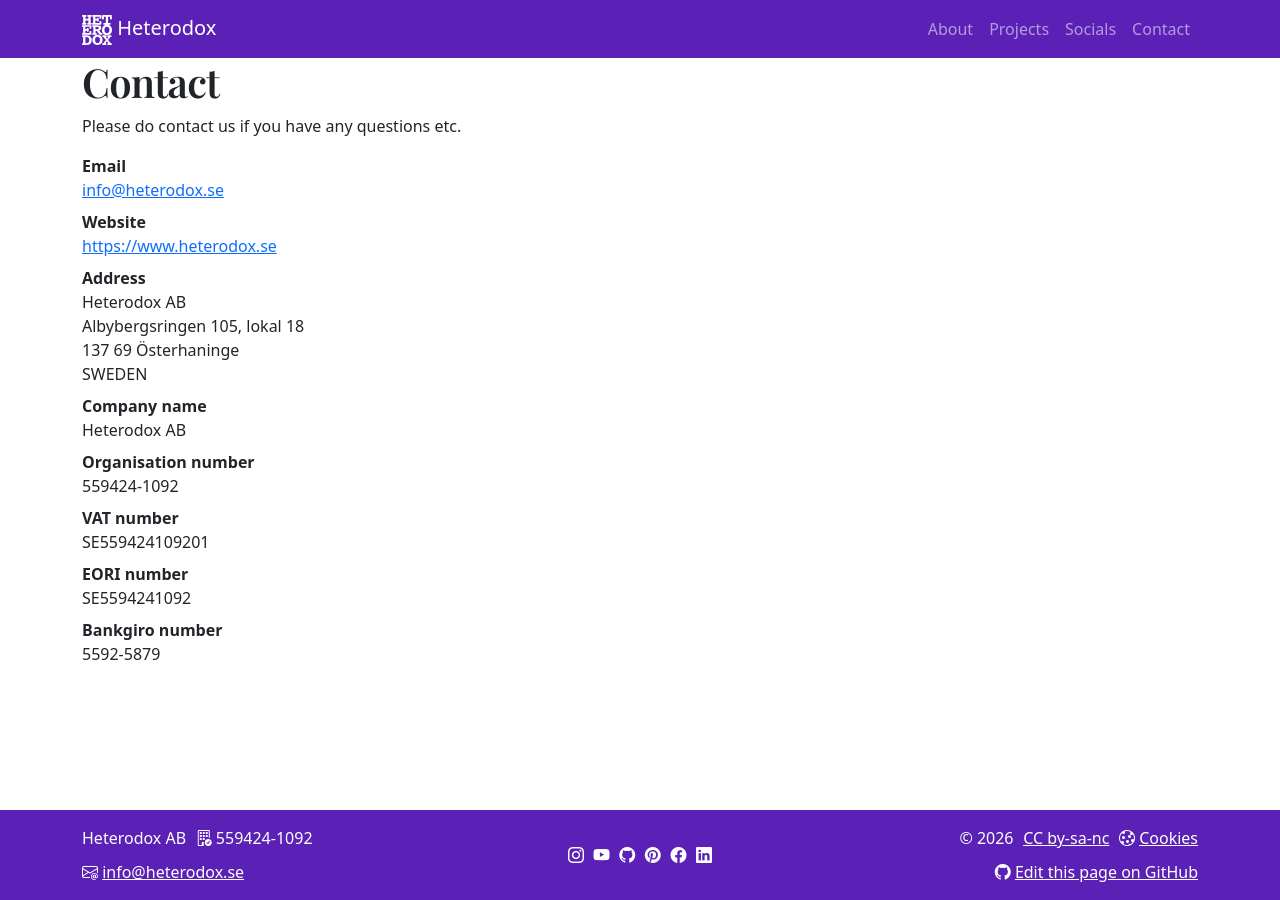
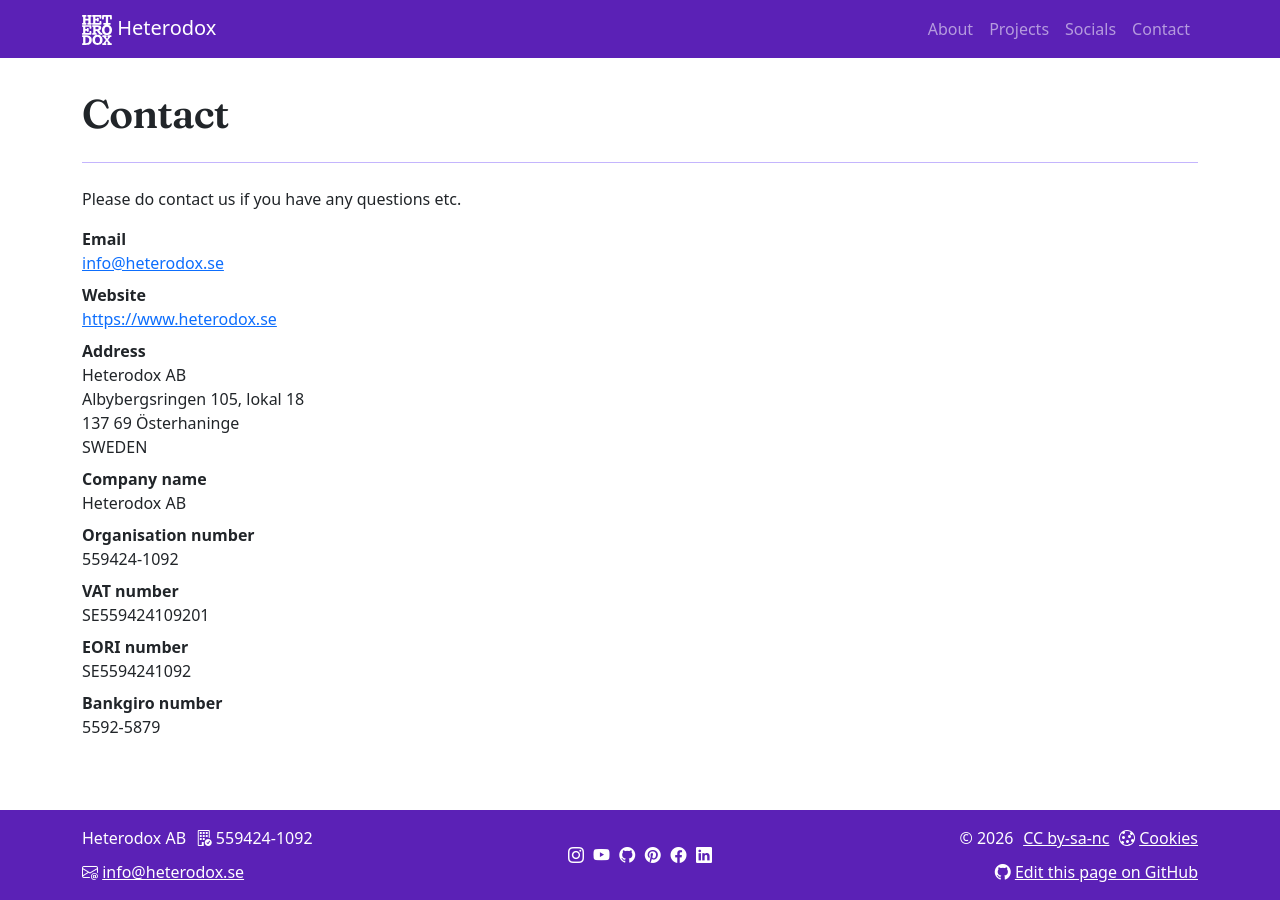
Before and after one commit to heterodox-studios/heterodox-studios.github.io, a Jekyll site: the page built from contact.md, in a window 1280 px wide. Built offline with Jekyll 4.4.1, drawn with Linux system fonts in a browser that asks for light colours; some web fonts are replaced.

Commit message:
Heading font change

```diff
--- a/_includes/head.html
+++ b/_includes/head.html
@@ -7,7 +7,7 @@
 
   <link rel="preconnect" href="https://fonts.googleapis.com">
   <link rel="preconnect" href="https://fonts.gstatic.com" crossorigin>
-  <link href="https://fonts.googleapis.com/css2?family=Google+Sans+Flex:opsz,wght@6..144,1..1000&family=Playfair+Display:ital,wght@0,400..900;1,400..900&display=swap" rel="stylesheet">
+  <link href="https://fonts.googleapis.com/css2?family=Google+Sans+Flex:opsz,wght@6..144,1..1000&family=Fraunces:ital,opsz,wght@0,9..144,100..900;1,9..144,100..900&display=swap" rel="stylesheet">
 
   <link href="https://cdn.jsdelivr.net/npm/bootstrap@5.3.8/dist/css/bootstrap.min.css" rel="stylesheet" integrity="sha384-sRIl4kxILFvY47J16cr9ZwB07vP4J8+LH7qKQnuqkuIAvNWLzeN8tE5YBujZqJLB" crossorigin="anonymous">
   <link rel="stylesheet" href="https://cdn.jsdelivr.net/npm/bootstrap-icons@1.13.1/font/bootstrap-icons.min.css">
--- a/_sass/custom.scss
+++ b/_sass/custom.scss
@@ -20,7 +20,7 @@
   --bs-font-sans-serif: "Google Sans Flex", system-ui, -apple-system, "Segoe UI", Roboto, "Helvetica Neue", "Noto Sans", "Liberation Sans", Arial, sans-serif, "Apple Color Emoji", "Segoe UI Emoji", "Segoe UI Symbol", "Noto Color Emoji";
   --bs-font-monospace: SFMono-Regular, Menlo, Monaco, Consolas, "Liberation Mono", "Courier New", monospace;
   --bs-body-font-family: var(--bs-font-sans-serif);
-  --bs-font-heading: "Playfair Display", Georgia, "Times New Roman", serif;
+  --bs-font-heading: "Fraunces", Georgia, "Times New Roman", serif;
 }
 
 
@@ -37,6 +37,14 @@
   --bs-btn-focus-shadow-rgb: var(--bs-primary-rgb);
 }
 
+// Page headings
+.post-header {
+  padding-top: 2rem;
+  padding-bottom: 1rem;
+  margin-bottom: 1.5rem;
+  border-bottom: 1px solid var(--bs-border-subtle);
+}
+
 // Serif headings
 h1, h2, h3, h4, h5, h6,
 .display-1, .display-2, .display-3, .display-4, .display-5, .display-6 {
```
